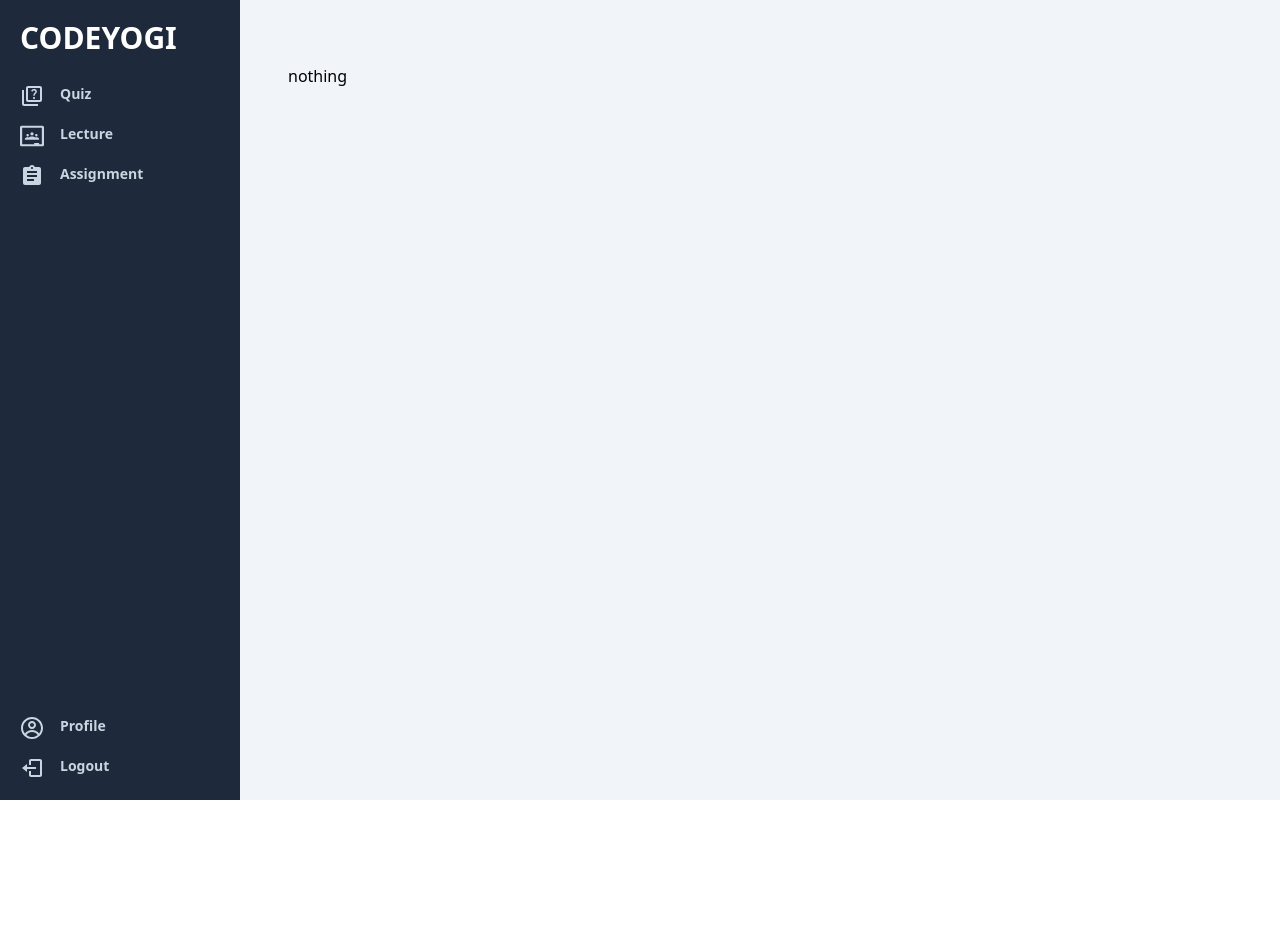
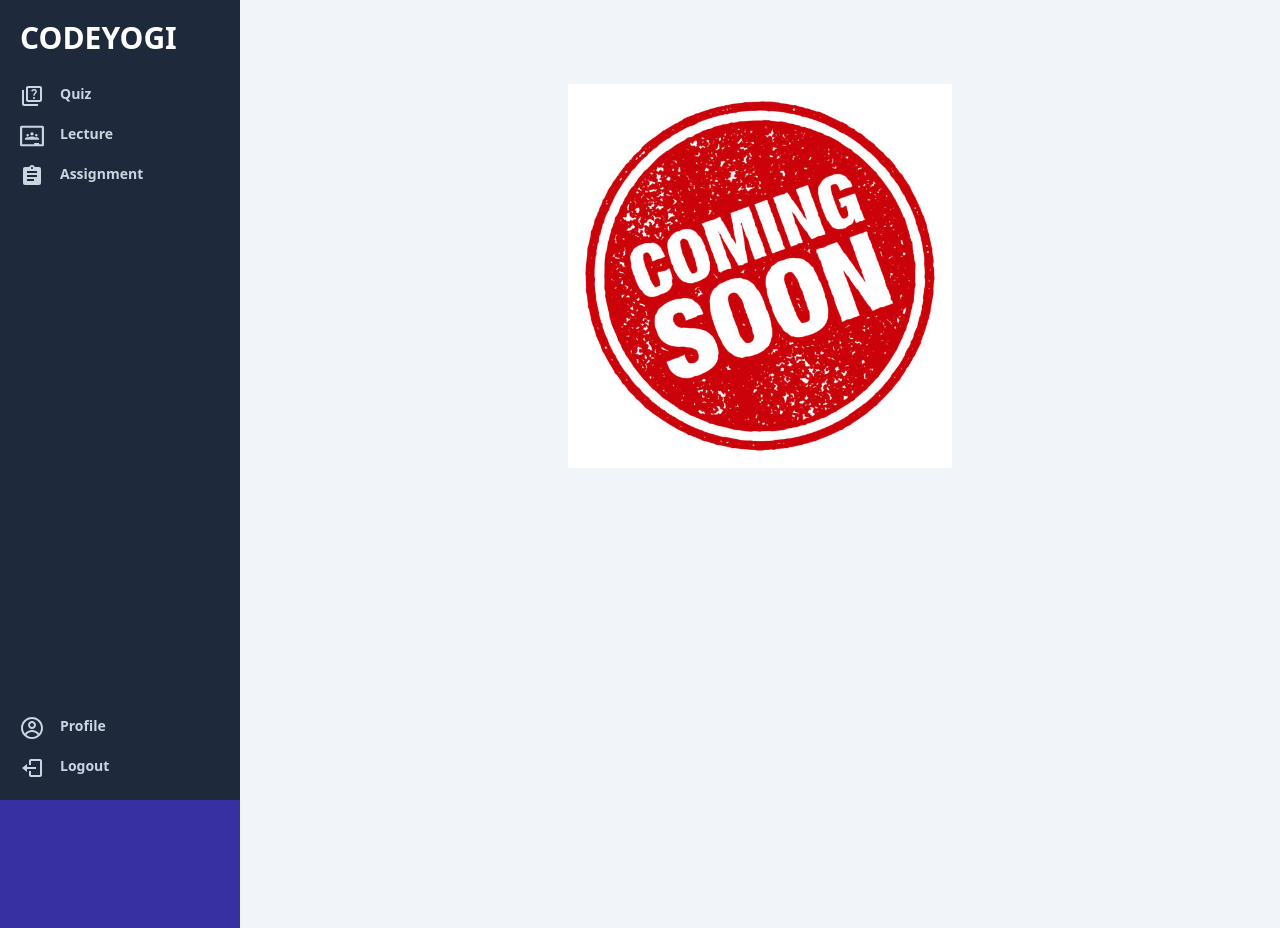
Before and after one commit to khansali10/codeyogi_clone_site, a React (Vite) app: page /logout in a window 1280 px wide. Before the commit the page ends 800 px from the top, so only its background shows below. Built offline with nearby package versions, Linux system fonts and the light colour scheme; the HTML template or start-up script is replaced by a standard one.

Commit message:
page not found added, logout comming soon pic added, app modified

```diff
--- a/src/App.jsx
+++ b/src/App.jsx
@@ -1,11 +1,13 @@
 import React from 'react';
+import {Routes, Route } from 'react-router-dom';
+import MainLayout from "./MainLayout";
 import QuizPage from './QuizPage';
 import LecturePage from './LecturePage';
 import AssignmentPage from './AssignmentPage';
-import MainLayout from "./MainLayout";
-import {Routes, Route } from 'react-router-dom';
 import AssignDetail from './AssignDetail';
+import Profile from "./Profile";
 import Logout from "./Logout";
+import NotFound from "./NotFound";
 function App() {
 	return (
 		<>
@@ -16,9 +18,11 @@ function App() {
 						<Route path="/assignment" element={<AssignmentPage />} />
 						<Route path="/assignment/assigndetail" element={<AssignDetail />} />
 						<Route path="/lecture" element={<LecturePage />} />
+						<Route path="/profile" element={<Profile />} />
 						<Route path="/logout" element={<Logout />} />
 					</Route>
 					<Route path="/quiz" element={<QuizPage username="sachin" />} />
+					<Route path="*" element={<NotFound />}/>
 				</Routes>
 			</div>
 		</>
--- a/src/Logout.jsx
+++ b/src/Logout.jsx
@@ -1,10 +1,9 @@
 import React from 'react';
-
 function Logout() {
 	return (
 		<>
-			<div className="">
-        nothing
+			<div className="bg-red-00 h-screen  p-5 flex justify-center">
+				<img src="/public/comming_soon_pic.jpg" className="w-96 h-96" />
       </div>
 		</>
 	);
--- /dev/null
+++ b/src/NotFound.jsx
@@ -0,0 +1,17 @@
+import React from "react";
+import {Link} from "react-router-dom"
+function NotFound() {
+    return (
+        <div className="flex justify-center items-center h-screen bg-slate-900 grow">
+            <Link to="/" className="">
+                <div className="bg-[linear-gradient(90deg,white,red,red)] p-1">
+                <div className="bg-slate-900 p-5">
+                    <span className="text-5xl font-semibold mr-3 text-[red]">Page Not Found</span>
+
+                    <span className="text-white">click to go to Lectures</span>
+                    </div>
+                    </div>
+            </Link>
+        </div>
+    );
+} export default NotFound;
--- a/src/QuizPage.jsx
+++ b/src/QuizPage.jsx
@@ -14,7 +14,7 @@ function QuizPage(params) {
           </div>
           <div className='flex space-x-2'>
             <span className='p-3 flex items-center bg-blue-700'><div className="text-xl  mr-2"><MdOutlineWatchLater /></div>00:00</span>
-            <Link to="signin" className='flex items-center bg-blue-700 p-3'><div className="text-xl  mr-2"><BiLogOut /></div> Logout</Link>
+            <Link to="/logout" className='flex items-center bg-blue-700 p-3'><div className="text-xl  mr-2"><BiLogOut /></div> Logout</Link>
           </div>
         </div>
         <div className='text-black place-self-center'>No Active Questions</div>
```
Also changed, not shown: public/comming_soon_pic.jpg (added), 8 other files (tests, documents, lock files or other folders).
